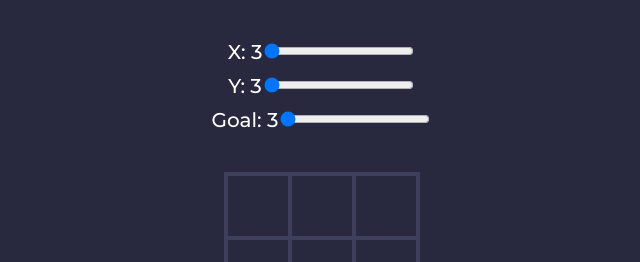
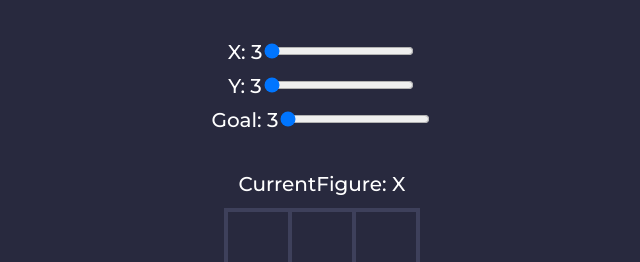
Before and after one commit to Fusted/tictactoe, a React (Create React App) app: page / in a window 1280 px wide. Shown: the top 262 px of the page, without its empty margins (318-958 px from the left). Built offline with nearby package versions, Linux system fonts and the light colour scheme.

Commit message:
added visible figure

```diff
--- /dev/null
+++ b/src/components/CurrentFigure/CurrentFigure.tsx
@@ -0,0 +1,14 @@
+import styles from "./currentFigure.module.scss"
+
+import React from "react"
+import { Figures } from "types/types"
+
+interface Props {
+    figure: Figures
+}
+
+const CurrentFigure = ({ figure }: Props) => {
+    return <div className={styles.figure}>CurrentFigure: {figure}</div>
+}
+
+export { CurrentFigure }
--- /dev/null
+++ b/src/components/CurrentFigure/currentFigure.module.scss
@@ -0,0 +1,6 @@
+@import "styles/variables.scss";
+
+.figure {
+    color: $mainColor;
+    margin-bottom: 12px;
+}
--- /dev/null
+++ b/src/components/CurrentFigure/index.ts
@@ -0,0 +1,2 @@
+import { CurrentFigure } from "./CurrentFigure";
+export default CurrentFigure
--- a/src/views/App.tsx
+++ b/src/views/App.tsx
@@ -1,10 +1,11 @@
 import style from "./App.module.scss"
 
 import React, { useCallback, useState } from "react"
+import { Field, WinCells, Direction, Figures } from "types/types"
+import Button from "packages/Button"
 import Board from "components/Board"
-import { Field, WinCells, Direction, Figures } from "types/types"
+import CurrentFigure from "components/CurrentFigure"
 import Controls from "components/Controls"
-import Button from "packages/Button"
 
 const DEFAULT_SIZE = 3
 
@@ -50,6 +51,7 @@ function App() {
                     onYSizeChange={onYSizeChange}
                     onGoalChange={onGoalChange}
                 />
+                <CurrentFigure figure={figure} />
                 <Board
                     xSize={xSize}
                     ySize={ySize}
```
